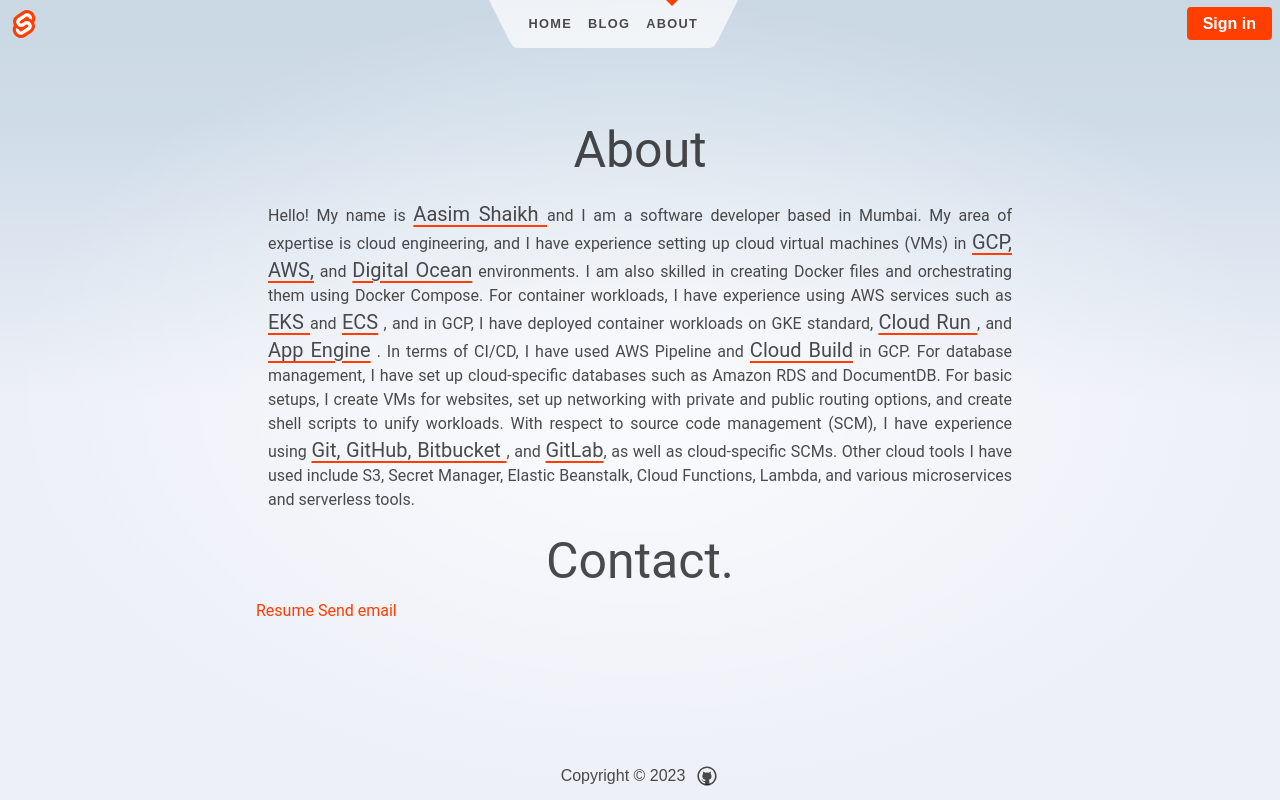
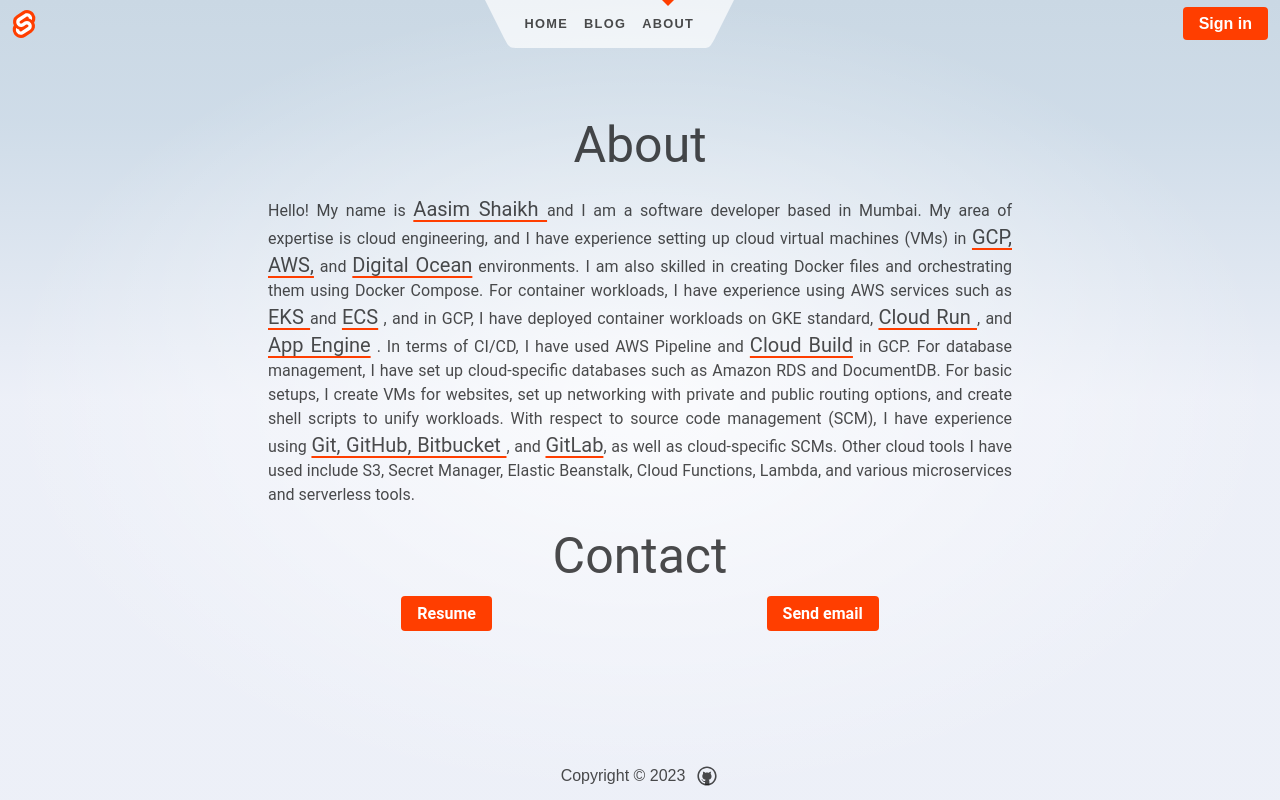
Before and after one commit to aasim-park/blog, a SvelteKit app: page /about in a window 1280 px wide. Built offline with nearby package versions, Linux system fonts and the light colour scheme; no server answers.

Commit message:
login implemented without loader

```diff
--- a/src/routes/Header.svelte
+++ b/src/routes/Header.svelte
@@ -4,24 +4,23 @@
 	import { page } from '$app/stores';
 	import logo from '$lib/images/svelte-logo.svg';
 	import user from '$lib/store/user.js';
+	// consts
+	let currentError;
+	let userName;
+	$: isLogedIn = $user === null ? false : true;
+	$: {
+		onAuthStateChanged(auth, (users) => {
+			if (users) {
+				const displayName = users.displayName;
+				userName = user.update((val) => displayName);
+			}
+		});
+	}
 
-	// $: isLogedIn = $user === null ? false : true;
-	let loading = true;
-	onAuthStateChanged(auth, (users) => {
-		loading = false;
-		if (users) user.update((val) => (val = { ...users }));
-	});
-	// $: userName = $user === null ? null : user.subscribe(v => v);
-	let userName;
-	user.subscribe((val) => {
-		if (!val) return;
-		userName = val.displayName;
-	});
-	let currentError;
 	const logout = async () => {
 		try {
 			await signOut(auth);
-			user.update((val) => (val = null));
+			user.set(null);
 		} catch (error) {
 			currentError = error.message;
 		}
@@ -32,6 +31,7 @@
 	<div class="corner">
 		<a href="/">
 			<img src={logo} alt="Home" />
+			<!-- {$user} -->
 		</a>
 	</div>
 
@@ -54,23 +54,17 @@
 			<path d="M0,0 L0,3 C0.5,3 0.5,3 1,2 L2,0 Z" />
 		</svg>
 	</nav>
-	<div class="p-2 flex flex-col">
-		{#if loading}
-			<div class="flex items-center justify-center">
-				<div
-					class="inline-block h-8 w-8 animate-spin rounded-full border-4 border-solid border-current border-r-transparent align-[-0.125em] motion-reduce:animate-[spin_1.5s_linear_infinite]"
-					role="status"
-				>
-					<span
-						class="!absolute !-m-px !h-px !w-px !overflow-hidden !whitespace-nowrap !border-0 !p-0 ![clip:rect(0,0,0,0)]"
-						>Loading...</span
-					>
-				</div>
-			</div>
-		{:else if userName}
-			<button class="lg:pt-2" type="button" value="Logout!" on:click={logout}>logout </button>
-			<p class="hidden md:block">
-				{userName}
+	<div class="flex flex-col lg:flex-row lg:gap-3 m-2 p-1">
+		{#if isLogedIn}
+			<button
+				class="p-1 bg-colorTheme_1 hover:bg-colorTheme_1_light text-white font-bold lg:py-2 lg:px-4 rounded focus:outline-none focus:shadow-outline"
+				type="button"
+				value="Logout!"
+				on:click={logout}
+				>logout
+			</button>
+			<p class="hidden md:text-center md:inline">
+				{$user}
 			</p>
 		{:else}
 			<button>
@@ -86,15 +80,15 @@
 <style lang="postcss">
 	header {
 		display: flex;
-		justify-content: space-around;
-		align-items: center;
+		justify-content: space-between;
+		align-items: flex-start;
 	}
 
 	@media (min-width: 480px) {
 		header {
 			display: flex;
 			justify-content: space-between;
-			align-items: center;
+			align-items: flex-start;
 		}
 	}
 
--- a/src/routes/about/+page.svelte
+++ b/src/routes/about/+page.svelte
@@ -31,10 +31,24 @@
 		have used include S3, Secret Manager, Elastic Beanstalk, Cloud Functions, Lambda, and various
 		microservices and serverless tools.
 	</div>
-	<div class="title">Contact.</div>
-	<div>
-		<a href={resume}> Resume </a>
-		<a href="mailto: asimshaikh1993@gmail.com?subject = Contact"> Send email </a>
+	<div class="title">Contact</div>
+	<div class="flex m-2 justify-around">
+		<button type="submit">
+			<a
+				class=" bg-colorTheme_1 hover:bg-colorTheme_1_light text-white font-bold py-2 px-4 rounded focus:outline-none focus:shadow-outline"
+				href={resume}
+			>
+				Resume
+			</a>
+		</button>
+		<button type="submit">
+			<a
+				class=" bg-colorTheme_1 hover:bg-colorTheme_1_light text-white font-bold py-2 px-4 rounded focus:outline-none focus:shadow-outline"
+				href="mailto: asimshaikh1993@gmail.com?subject = Contact"
+			>
+				Send email
+			</a>
+		</button>
 	</div>
 </div>
 
--- a/src/routes/blog/[slug]/+page.svelte
+++ b/src/routes/blog/[slug]/+page.svelte
@@ -1,7 +1,6 @@
 <script>
 	export let data;
 	const post = data.slug.code;
-	// console.log(data.description)
 </script>
 
 <!--
--- a/src/routes/login/+page.svelte
+++ b/src/routes/login/+page.svelte
@@ -9,11 +9,12 @@
 	let email = '';
 	let password = '';
 	let currentError = null;
+
 	const SignIn = async () => {
 		try {
 			await signInWithEmailAndPassword(auth, email, password);
 			onAuthStateChanged(auth, (users) => {
-				user.update((val) => (val = { ...users }));
+				user.update((val) => users.displayName);
 			});
 			goto('/');
 		} catch (error) {
```
